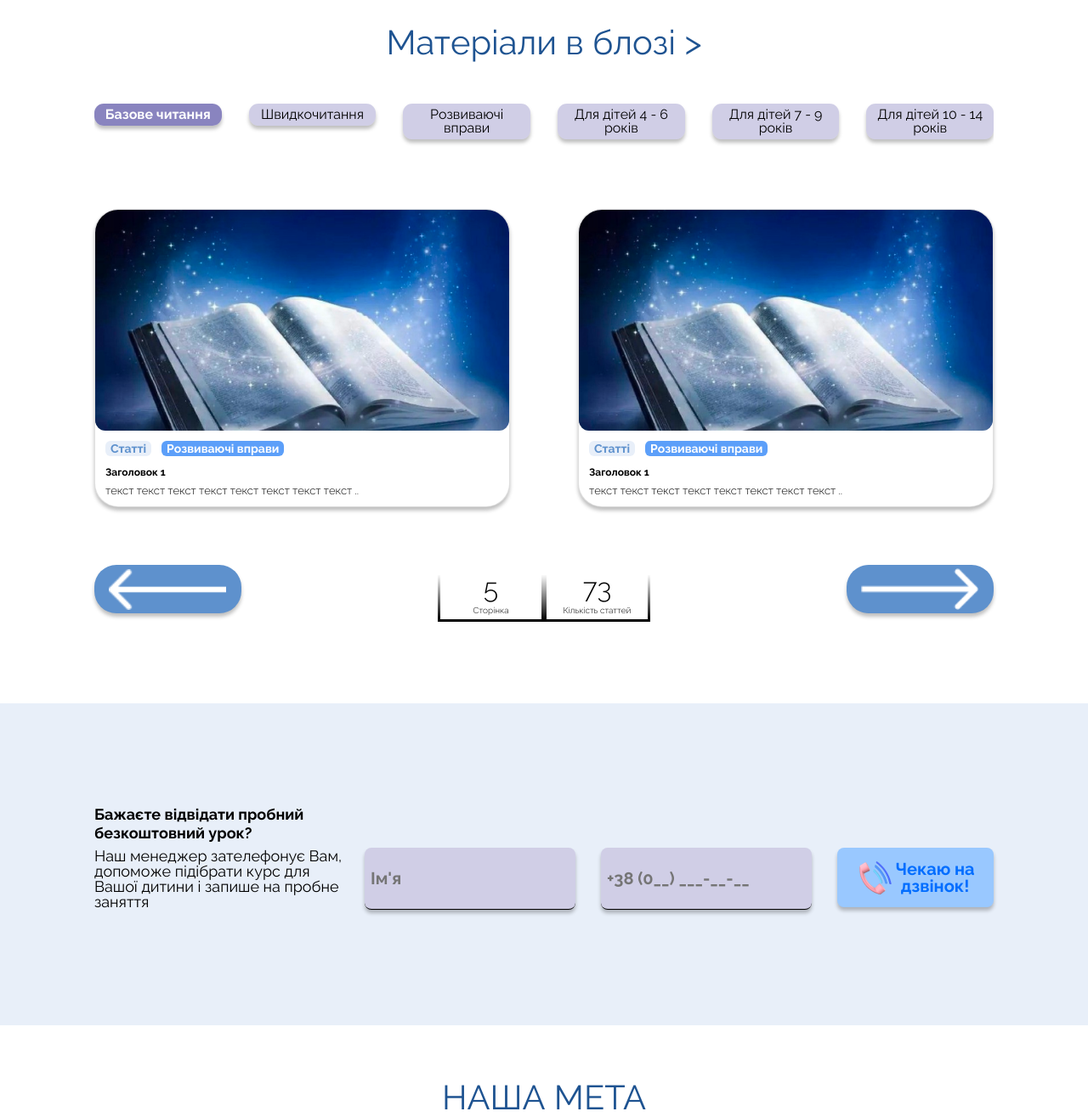
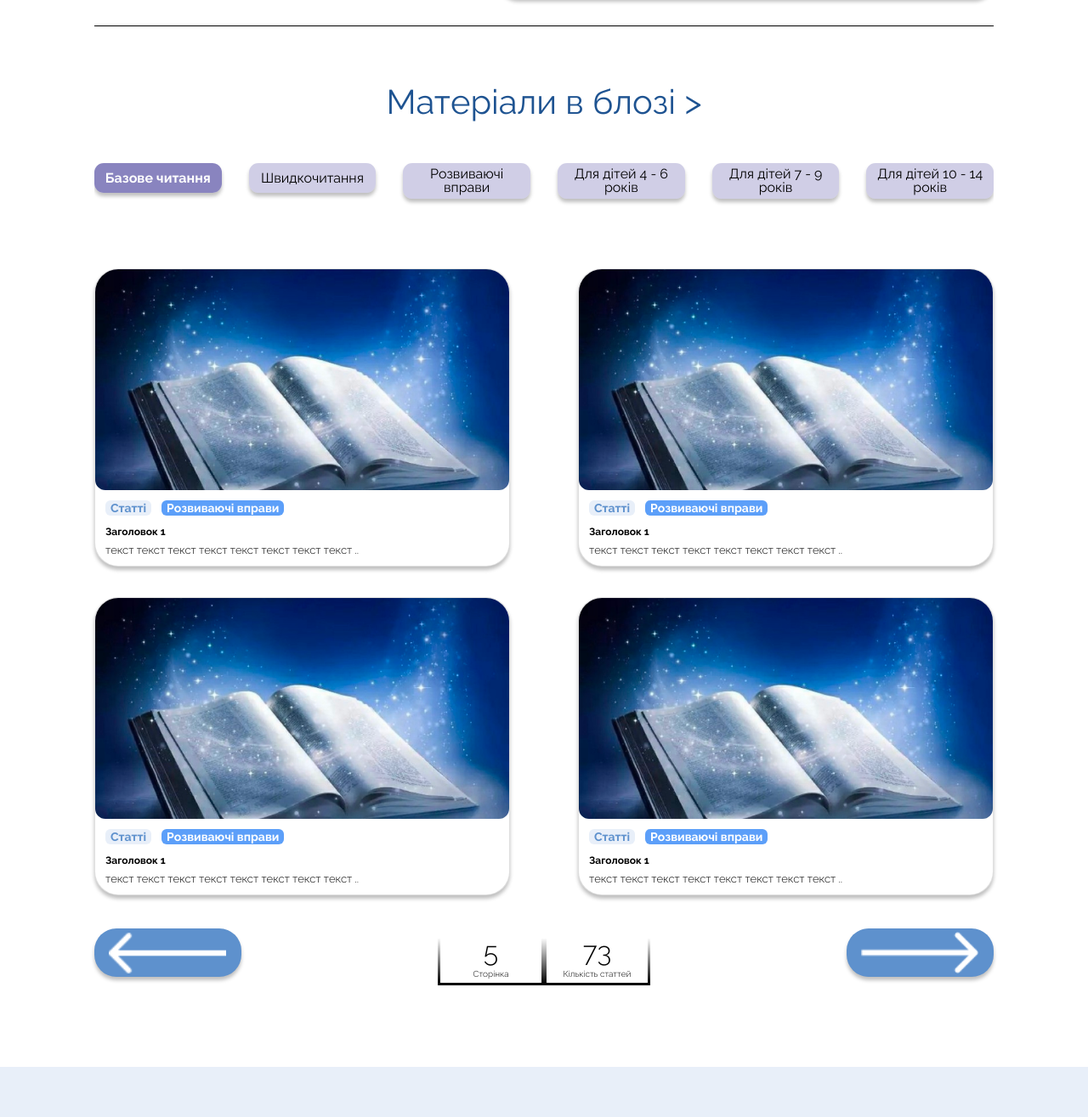
Before and after one commit to anaastassi/reading, a plain HTML site: page index.html in a window 1280 px wide. Shown: the part 1281-2596 px from the top of the page at 85% size. Drawn offline with nearby package versions, Linux system fonts and the light colour scheme; a web font is replaced by a local one.

Commit message:
dev merge

```diff
--- a/css/blog.css
+++ b/css/blog.css
@@ -134,6 +134,10 @@ div.contentArticles {
   margin: auto;
 }
 .bodyM {
+  min-height: 35px;
+  display: flex;
+  align-items: center;
+  justify-content: center;
   color: black;
   white-space: pre-wrap;
   text-align: center;
@@ -434,9 +438,12 @@ div.contentArticles {
     height: 57px;
   }
 }
-@media screen and (min-width: 1200px) {
+@media screen and (min-width: 1400px) {
   .buttonsWrap {
     padding-top: 58px;
+  }
+  .bodyM{
+    min-height: 58px;
   }
 }
 @media screen and (min-width: 1900px) {
--- a/css/header.css
+++ b/css/header.css
@@ -45,7 +45,7 @@
     /*left: 0;*/
     /*right: 0;*/
     /*margin: auto;*/
-    width: 129px;
+    width: 59px;
     /*height: 19px;*/
 
     /*top:0;*/
@@ -67,6 +67,7 @@
     font-style: normal;
     font-weight: 400;
     text-align: center;
+    margin-top: 50px;
 }
 .subtitle{
     text-align: center;
@@ -141,6 +142,10 @@
 
 }
 @media screen and (min-width: 992px) {
+    .title{
+
+        margin-top: 70px;
+    }
     .navbar-container{
         width: auto;
     }
@@ -194,6 +199,10 @@
         }
 }
 @media screen and (min-width: 1400px) {
+    .title{
+
+        margin-top: 120px;
+    }
     #logo{
         /*width: 154px;*/
         /*height: 55px;*/
--- a/index.html
+++ b/index.html
@@ -342,6 +342,36 @@
               </div>
             </div>
           </a>
+          <a href="#" class="card">
+            <div class="borderDiv">
+              <img src="img/article1.png" class="card-img-top" />
+            </div>
+            <div class="card-body">
+              <div class="tags">
+                <p class="altTag">Статті</p>
+                <p class="tag">Розвиваючі вправи</p>
+              </div>
+              <h5 class="card-title bodyS">Заголовок 1</h5>
+              <div class="blogText">
+                текст текст текст текст текст текст текст текст ..
+              </div>
+            </div>
+          </a>
+          <a href="#" class="card">
+            <div class="borderDiv">
+              <img src="img/article1.png" class="card-img-top" />
+            </div>
+            <div class="card-body">
+              <div class="tags">
+                <p class="altTag">Статті</p>
+                <p class="tag">Розвиваючі вправи</p>
+              </div>
+              <h5 class="card-title bodyS">Заголовок 1</h5>
+              <div class="blogText">
+                текст текст текст текст текст текст текст текст ..
+              </div>
+            </div>
+          </a>
         </div>
       </div>
       <div class="buttonsWrap">
```
